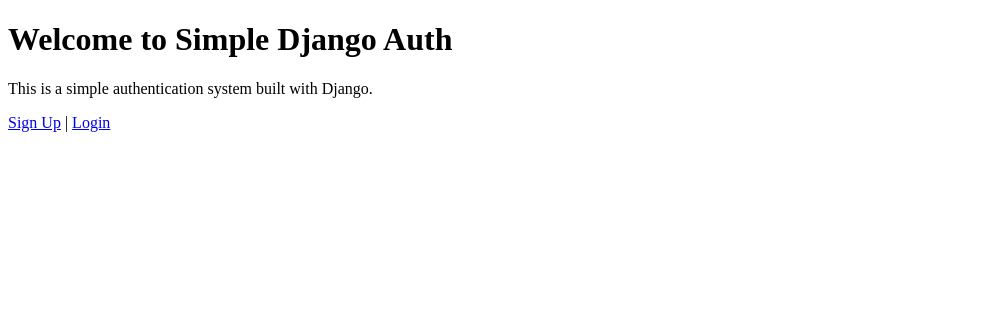
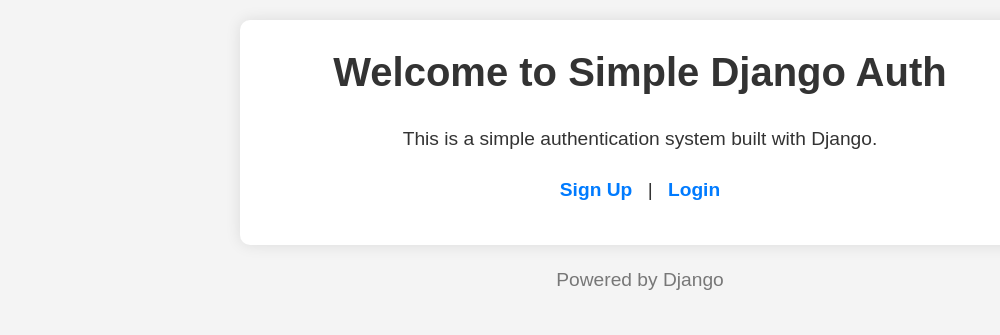
Before and after one commit to Jkim1122/rbac, a Django app: page / in a window 1280 px wide. Shown: the top 335 px of the page, without its empty margins (0-1000 px from the left). Run offline with Django 5.2, Linux system fonts and the light colour scheme.

Commit message:
added a basic styling sheet (/static/css/style.css) and applied it to the home page.

```diff
--- a/simpleDjangoAuth/settings.py
+++ b/simpleDjangoAuth/settings.py
@@ -117,6 +117,9 @@
 # https://docs.djangoproject.com/en/5.0/howto/static-files/
 
 STATIC_URL = 'static/'
+STATICFILES_DIRS = [
+    BASE_DIR / "static",
+]
 
 # Default primary key field type
 # https://docs.djangoproject.com/en/5.0/ref/settings/#default-auto-field
--- /dev/null
+++ b/static/css/style.css
@@ -0,0 +1,55 @@
+/* Basic reset */
+* {
+    margin: 0;
+    padding: 0;
+    box-sizing: border-box;
+}
+
+body {
+    font-family: Arial, sans-serif;
+    background-color: #f4f4f4;
+    color: #333;
+    line-height: 1.6;
+    padding: 20px;
+}
+
+h1 {
+    font-size: 2.5rem;
+    color: #333;
+    margin-bottom: 20px;
+    text-align: center;
+}
+
+p {
+    font-size: 1.2rem;
+    margin-bottom: 20px;
+    text-align: center;
+}
+
+a {
+    color: #007bff;
+    text-decoration: none;
+    font-weight: bold;
+    margin: 0 10px;
+}
+
+a:hover {
+    color: #0056b3;
+    text-decoration: underline;
+}
+
+.container {
+    max-width: 800px;
+    margin: 0 auto;
+    padding: 20px;
+    background: #fff;
+    box-shadow: 0px 0px 15px rgba(0, 0, 0, 0.1);
+    border-radius: 10px;
+}
+
+footer {
+    text-align: center;
+    margin-top: 20px;
+    font-size: 0.9rem;
+    color: #777;
+}
--- a/templates/home.html
+++ b/templates/home.html
@@ -1,16 +1,23 @@
 <!DOCTYPE html>
 <html lang="en">
 <head>
+    {% load static %}
     <meta charset="UTF-8">
     <meta name="viewport" content="width=device-width, initial-scale=1.0">
     <title>Welcome</title>
+    <link rel="stylesheet" href="{% static 'css/style.css' %}">
 </head>
 <body>
+    <div class="container">
         <h1>Welcome to Simple Django Auth</h1>
         <p>This is a simple authentication system built with Django.</p>
         <p>
             <a href="{% url 'signup' %}">Sign Up</a> |
             <a href="{% url 'login' %}">Login</a>
         </p>
+    </div>
+    <footer>
+        <p>Powered by Django</p>
+    </footer>
 </body>
 </html>
```
Lines whose indentation alone changed are shown as unchanged.
